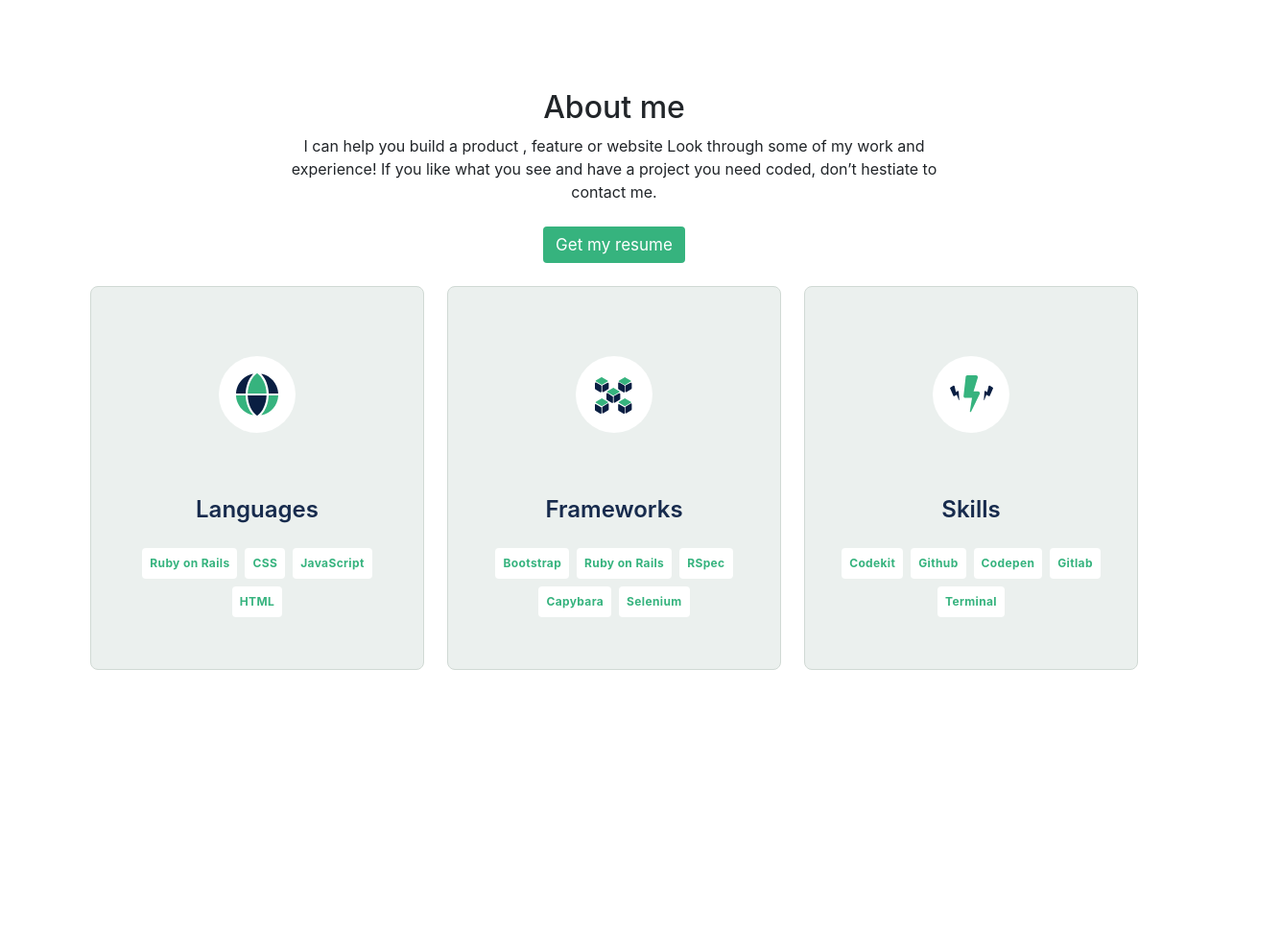
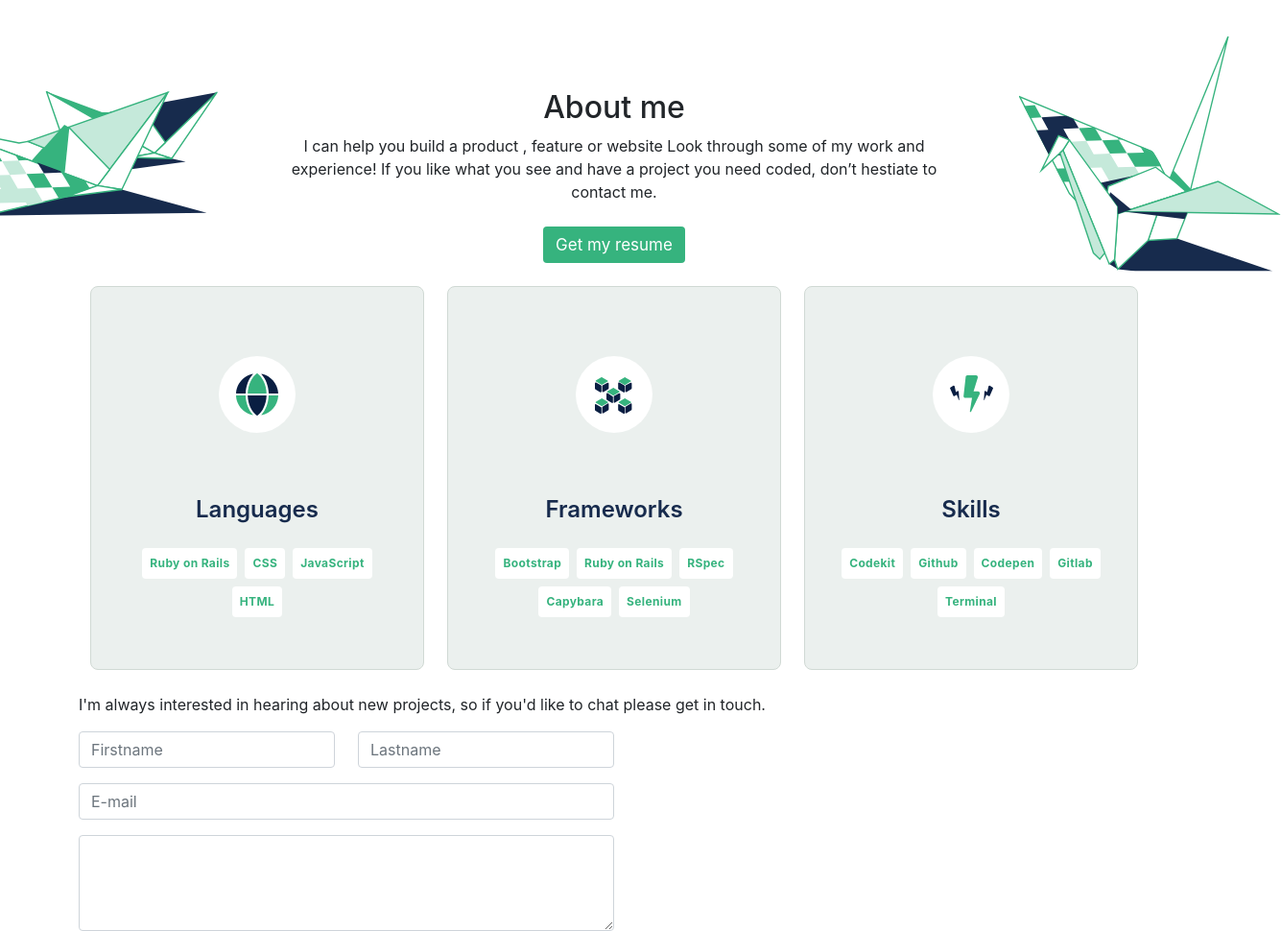
Before and after one commit to udev-21/bootstrap-portfolio, a plain HTML site: page index.html in a window 1280 px wide. Shown: the part 1679-2649 px from the top of the page at 96% size, 1335 px wide, since content can reach past the window. Before the commit the page ends 2401 px from the top, so only its background shows below. Drawn offline with nearby package versions, Linux system fonts and the light colour scheme; a web font is replaced by a local one.

Commit message:
Add form element and background images

```diff
--- a/index.html
+++ b/index.html
@@ -177,7 +177,9 @@
       </div>
     </section>
     <section class="about mb-4">
-      <div class="container pt-5 mt-5">
+      <div class="container pt-5 mt-5 position-relative">
+        <img class="position-absolute top-50 start-0 translate-middle" src="images/about-me-2.svg" alt="background-left">
+        <img class="position-absolute top-50 start-100 translate-middle" src="images/Frame.svg" alt="background-right">
         <div class="col-8 text-center justify-content-center mx-auto">
           <h2>About me</h2>
             <p> I can help you build a product , feature or website Look through some of my work and experience! If you like what you see and have a project you need coded,
@@ -242,6 +244,36 @@
         </div>
       </div>
     </section>
+    <section class="contact-form">
+      <div>
+        <div>
+          <p>I'm always interested in hearing about new projects,
+          so if you'd like to chat please get in touch.</p>
+        </div>
+        <div class="col-6">
+          <form action="">
+            <div class="row row-col-2">
+              <div class="input-group mb-3 col">
+                <input type="text" class="form-control" placeholder="Firstname" aria-label="Username" aria-describedby="basic-addon1">
+              </div>
+              <div class="input-group mb-3 col">
+                <input type="text" class="form-control" placeholder="Lastname" aria-label="Username" aria-describedby="basic-addon1">
+              </div>
+            </div>
+            <div class="row">
+            <div class="input-group mb-3 col">
+              <input type="text" class="form-control" placeholder="E-mail" aria-label="Username" aria-describedby="basic-addon1">
+            </div>
+            </div>
+            <div class="row">
+              <div class="form-floating col">
+              <textarea class="form-control" placeholder="Leave a message here" id="floatingTextarea2" style="height: 100px"></textarea>
+              </div>
+           </div>
+          </form>
+         </div>
+      </div>
+    </section>
 
   </div>
 
```
Also changed, not shown: images/Frame.svg (added), images/about-me-2.svg (added), images/contact-frame1.svg (added), images/contact-frame2.svg (added), images/contact-frame3.svg (added), style.css (line endings or trailing spaces).
